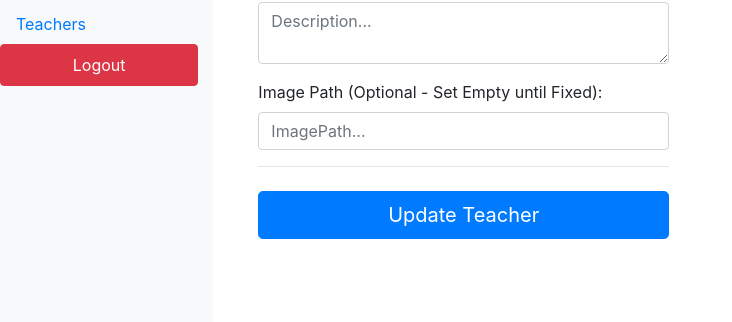
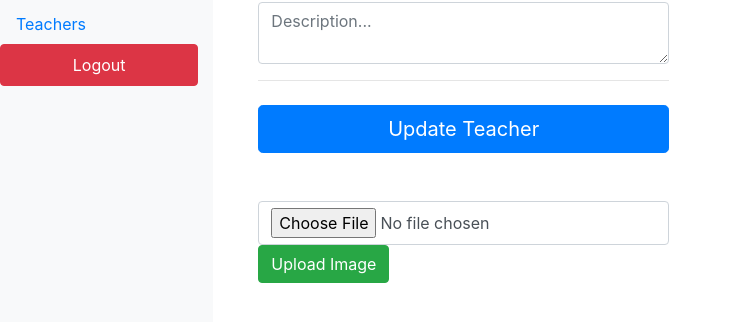
Before and after one commit to linuxfestival/LinuxFest-AdminPanel, a Vue app: page /teachers/1 in a window 1280 px wide. Shown: the part 172-494 px from the top of the page, without its empty margins (0-732 px from the left). Built offline with nearby package versions, Linux system fonts and the light colour scheme; no server answers; sample sign-in values are in the browser's storage; what vue-notification would draw is missing.

Commit message:
some updated implemented

```diff
--- a/src/views/TeacherCreate.vue
+++ b/src/views/TeacherCreate.vue
@@ -17,15 +17,16 @@
                         </textarea>
                 </div>
 
-                <div class="mb-3">
-                        <label for="imagePath">Image Path (Optional - Set Empty until Fixed):</label>
-                        <input type="url" class="form-control" id="imagePath" placeholder="ImagePath..." v-model="newTeacher.imagePath">
-                </div>
+<!--                <div class="mb-3">-->
+<!--                        <label for="imagePath">Image Path (Optional - Set Empty until Fixed):</label>   -->
+<!--                        <input type="url" class="form-control" id="imagePath" placeholder="ImagePath..." v-model="newTeacher.imagePath">-->
+<!--                </div>-->
 
 
                 <hr class="mb-4">
                 <button class="btn btn-primary btn-lg btn-block" type="submit">Create New Teacher</button>
             </form>
+
         </div>
     </div>
 </template>
@@ -39,7 +40,7 @@ export default {
             newTeacher: {
                 fullName : "",
                 description: "",
-                imagePath : ""
+                // imagePath : ""
             }
         }
     },
@@ -49,7 +50,7 @@ export default {
             axios({
                 url : this.$store.getters.teachersApi,
                 method : "POST",
-                data : {"teacher" :this.newTeacher},
+                data : this.newTeacher,
                 headers : {
                     "Authorization" : "Bearer " + this.$store.getters.token,
                     "Content-Type" : "application/json"
--- a/src/views/TeacherProfile.vue
+++ b/src/views/TeacherProfile.vue
@@ -19,16 +19,17 @@
                         </textarea>
                 </div>
 
-                <div class="mb-3">
-                        <label for="imagePath">Image Path (Optional - Set Empty until Fixed):</label>
-                        <input type="url" class="form-control" id="imagePath" placeholder="ImagePath..." v-model="teacher.imagePath">
-                </div>
-
-
                 <hr class="mb-4">
                 <button class="btn btn-primary btn-lg btn-block" type="submit">Update Teacher</button>
             </form>
-        </div>
+
+                <br>
+                <br>
+            <form @submit.prevent="submitFile()">
+                <input class="form-control" type="file" id="file" ref="file" v-on:change="handleFileUpload()"/>
+                <button class="btn btn-success ">Upload Image</button>
+            </form>
+            </div>
         </div>
 
     </div>
@@ -42,12 +43,35 @@
         data() {
             return {
                 teacher : {},
-                workshops : []
+                workshops : [],
+                file : ''
             }
         },
         methods : {
             getJalali(date) {
                 return jalali(date);
+            },
+            submitFile() {
+                let formData = new FormData();
+                formData.append('file', this.file);
+                axios.post( this.$store.getters.teachersApi + 'pic/' + this.teacher._id,
+                    formData,
+                    {
+                        headers: {
+                            'Content-Type': 'multipart/form-data',
+                            'Authorization' : 'Bearer ' + this.$store.getters.token
+                        }
+                    }
+                ).then(response => {
+                    console.log(response);
+                    console.log('SUCCESS!!');
+                }).catch(error => {
+                    console.log(error.response);
+                    console.log('FAILURE!!');
+                });
+            },
+            handleFileUpload() {
+                this.file = this.$refs.file.files[0];
             },
             getTeacherWithId(){
                 console.log("Getting teacher with id " + this.$route.params.id);
@@ -66,7 +90,7 @@
                 console.log(error);
                 // console.log("user obj to send " , this.user);
                 if(error.response)
-                    console.log(error.resopnse);
+                    console.log(error.response);
             }).finally(() => {
 
             })
@@ -82,7 +106,7 @@
                 axios({
                     url : this.$store.getters.teachersApi + "manage/" + this.$route.params.id,
                     method : "PATCH",
-                    data: {"teacher" : this.teacher},
+                    data:  this.teacher,
                     headers : {
                         "Authorization" : "Bearer " + this.$store.getters.token,
                         "Content-Type" : "application/json"
--- a/src/views/WorkshopCreate.vue
+++ b/src/views/WorkshopCreate.vue
@@ -41,7 +41,7 @@
                     display-format="dddd jDD jMMMM jYYYY HH:mm"
                     input-class="form-control"/>
 
-                <p class="mt-3" for="">Select End Time (Required) :</p>
+                <p class="mt-3">Select End Time (Required) :</p>
                 <date-picker
                     v-model="inputWorkshop.endTime"
                     :clearable="true"
@@ -85,10 +85,10 @@ export default {
             return jalali(date);
         },
 
-        backendizeTeachersStructrue() {
+        backendizeTeachersStructure() {
             let teachers = [];
             for(let i = 0; i < this.inputWorkshop.teachers.length ; i++) {
-                teachers.push({"teacher" : this.inputWorkshop.teachers[i]})
+                teachers.push({"id" : this.inputWorkshop.teachers[i]})
             }
             return teachers;
         },
@@ -96,13 +96,13 @@ export default {
         createNewWorkshop: function() {
             //create new workshop
             console.log("Create new workshop");
-            this.inputWorkshop.teachers = this.backendizeTeachersStructrue(this.inputWorkshop.teachers);
+            this.inputWorkshop.teachers = this.backendizeTeachersStructure(this.inputWorkshop.teachers);
             console.log(this.inputWorkshop);
 
             axios({
                 url : this.$store.getters.workshopsApi,
                 method : "POST",
-                data : {"workshop" : this.inputWorkshop},
+                data :  this.inputWorkshop,
                 headers : {
                     Authorization : "Bearer " + this.$store.getters.token,
                     "Content-Type" : "application/json"
```
